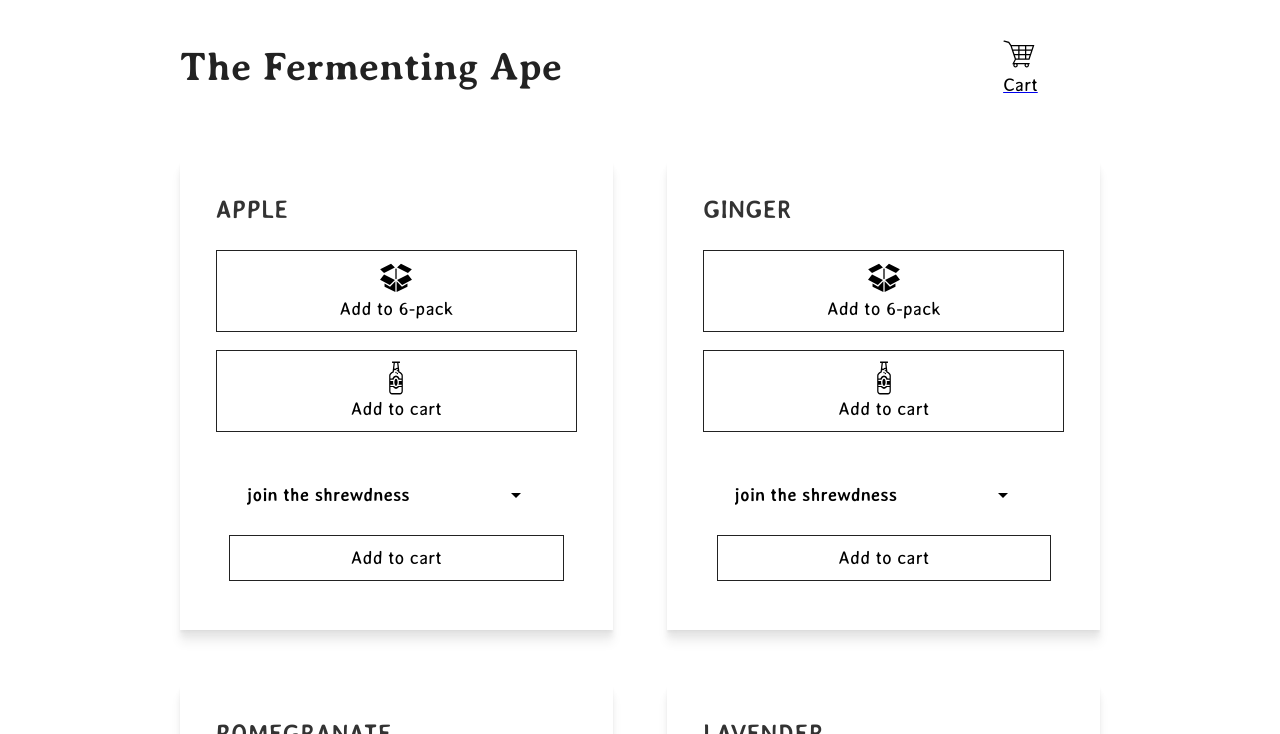
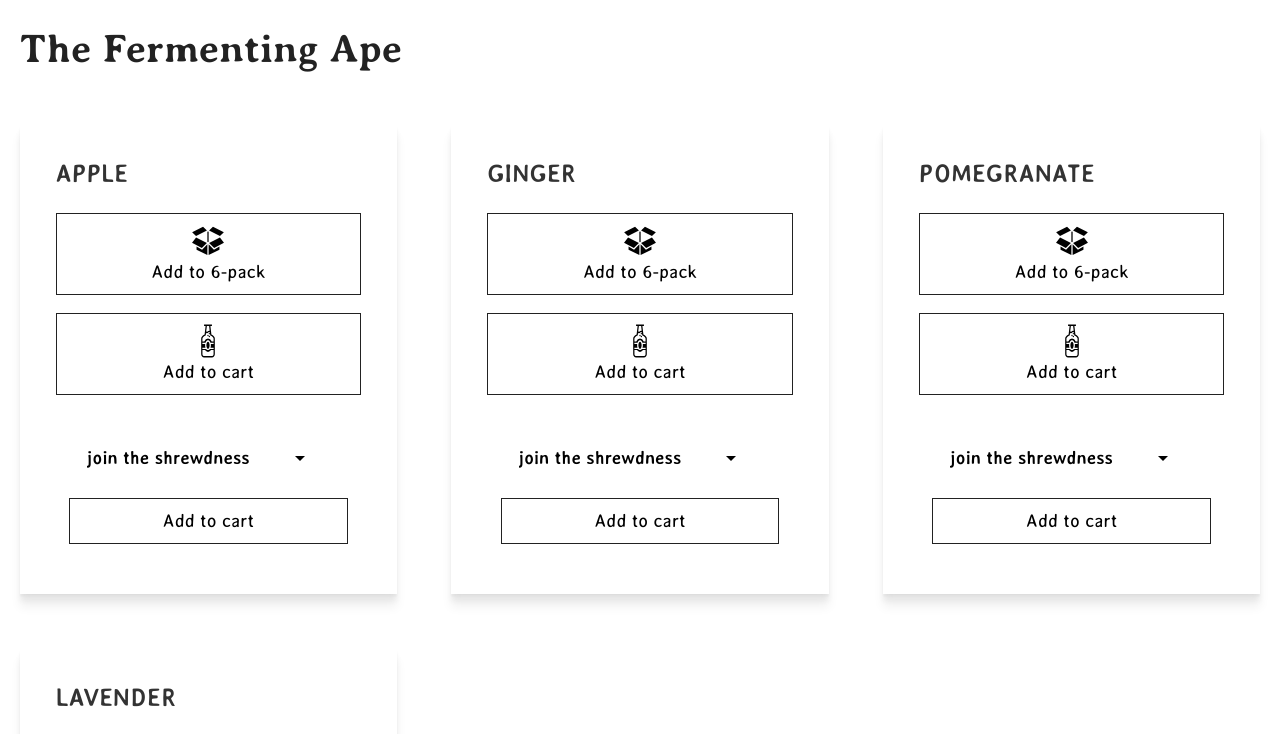
Before and after one commit to mkhbragg/the-fermenting-ape, a Gatsby site: page / in a window 1280 px wide. Shown: the top 734 px of the page. Built offline with nearby package versions, Linux system fonts and the light colour scheme; Gatsby itself is replaced by a stand-in of ours.

Commit message:
increase maxwidth of content

```diff
--- a/src/components/header.js
+++ b/src/components/header.js
@@ -1,10 +1,7 @@
 import { Link } from "gatsby"
 import PropTypes from "prop-types"
 import React from "react"
-import { GiShoppingCart } from 'react-icons/gi'
 import styled from '@emotion/styled'
-
-import { Button } from './Button'
 
 const Header = ({ siteTitle }) => (
   <HeaderView>
@@ -21,8 +18,6 @@
           {siteTitle}
         </Link>
       </h1>
-      <Link to="/cart/"><Button noBorder><GiShoppingCart size='2em' /> Cart</Button></Link>
-
     </Content>
   </HeaderView>
 )
@@ -32,7 +27,7 @@
   display: `grid`,
   gridTemplateColumns: `auto 6rem`,
   margin: `0 auto`,
-  maxWidth: 960,
+  maxWidth: 1400,
   padding: `1.45rem 1.0875rem`,
 })
 
--- a/src/components/layout.js
+++ b/src/components/layout.js
@@ -31,7 +31,7 @@
       <div
         style={{
           margin: `0 auto`,
-          maxWidth: 960,
+          maxWidth: 1400,
           padding: `0 1.0875rem 1.45rem`,
         }}
       >
```
